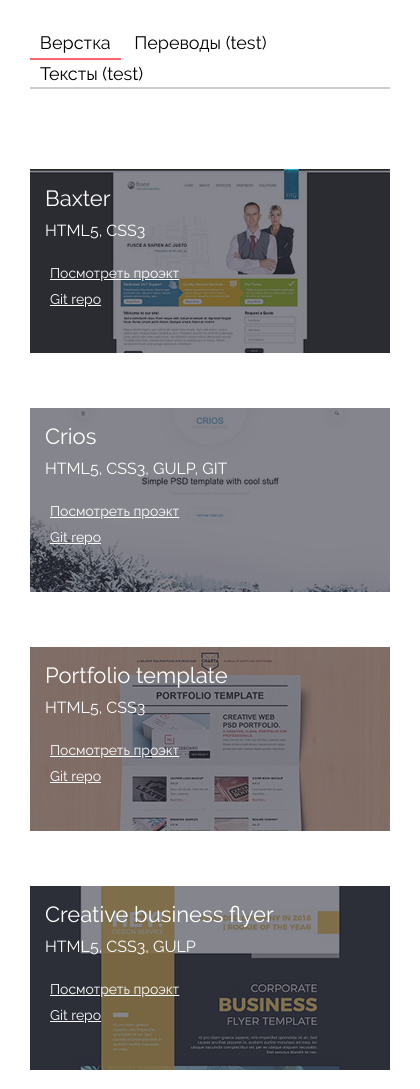
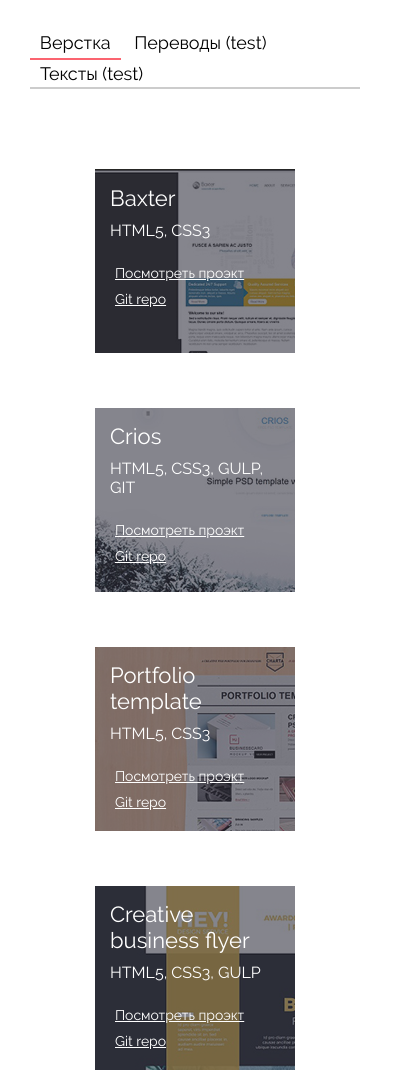
Before and after one commit to Pelazga/myPortfolio, a website: page portfolio.html in a window 390 px wide. Shown: the part 570-1659 px from the top of the page, 420 px wide, since content can reach past the window. Drawn offline with Linux system fonts and the light colour scheme.

Commit message:
resize gallery for mobilephones

```diff
--- a/css/portfolio.scss
+++ b/css/portfolio.scss
@@ -142,3 +142,23 @@ $medium: 'Raleway-Medium', Arial, Helvetica, sans-serif;
         }
     }
 }
+@media screen and (max-width:425px){
+    .gallery-section{
+        display: grid;
+        grid-template-columns: 100%;
+    }
+    .project-desc{
+        height: 184px;
+        width: 200px;
+        background: rgba(53, 53, 65, 0.6);
+        transform: translatey(-184px);
+    }
+    .project-wrapper{
+        height: 184px;
+        width: 200px;
+        margin: 20px;
+        &:hover .project-desc{
+            transform: translatey(-184px);
+        }
+    }
+}
```
Also changed, not shown: css/portfolio.css.
